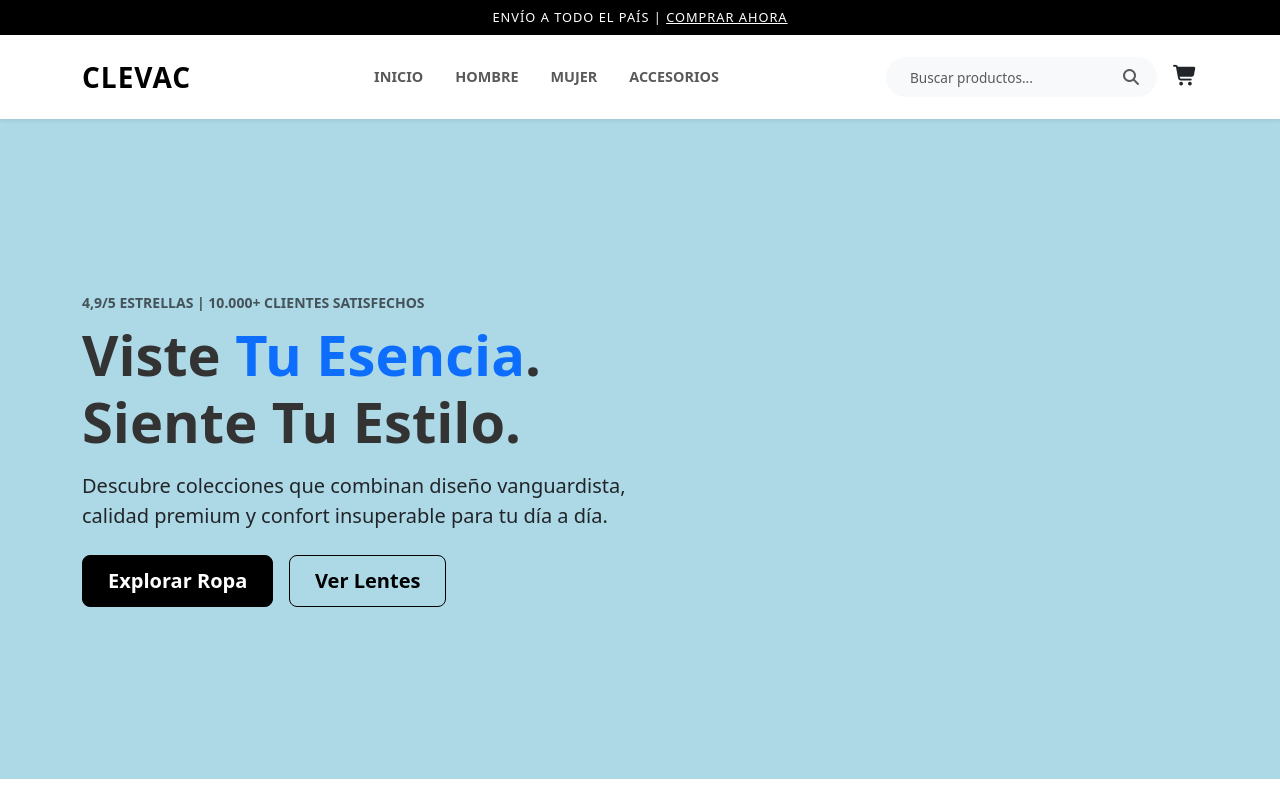
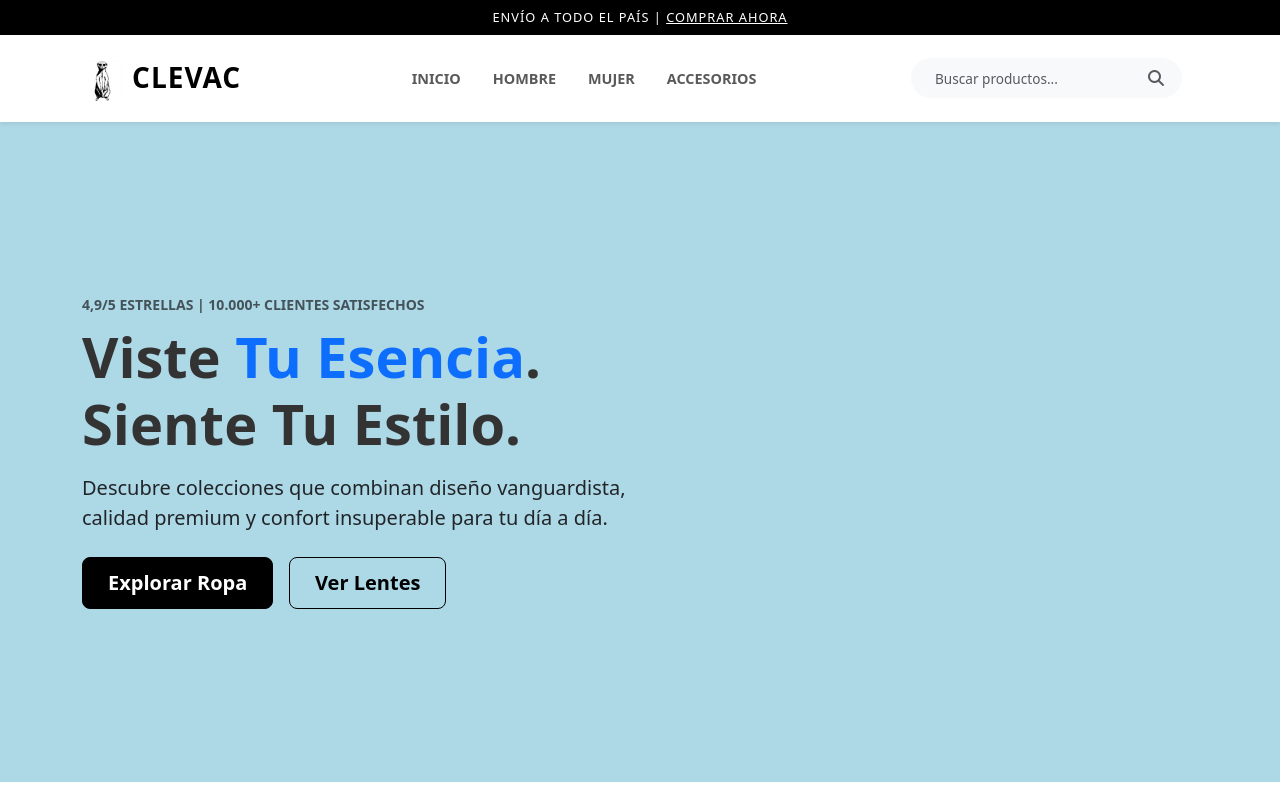
Before and after one commit to rubenyanes94/CLEVAC-STORE, a React (Vite) app: page / in a window 1280 px wide. Shown: the top 800 px of the page. Built offline with nearby package versions, Linux system fonts and the light colour scheme.

Commit message:
[Add logo image in NavBar and set favicon]

```diff
--- a/src/App.jsx
+++ b/src/App.jsx
@@ -15,6 +15,7 @@ import { SearchPage } from './components/SearchPage';
 function App() {
   const [viewedProduct, setViewedProduct] = useState(null);
 
+
   return (
     <div>
       <div className="promo-bar">
@@ -22,7 +23,7 @@ function App() {
           ENVÍO A TODO EL PAÍS | <a href="#ropa">COMPRAR AHORA</a>
         </div>
       </div>
-      <NavBar />
+      <NavBar/>
       <Routes>
         <Route path="/" element={
           <>
--- a/src/components/NavBar.jsx
+++ b/src/components/NavBar.jsx
@@ -20,8 +20,8 @@ export const NavBar = ({ cartCount = 0 }) => {
   return (
     <nav className="navbar navbar-expand-lg navbar-light bg-white sticky-top shadow-sm py-3">
       <div className="container">
-        {/* Logo de la tienda */}
         <Link className="navbar-brand fw-bold fs-3" to="/" style={{ letterSpacing: '1px' }}>
+        <img src="CLEVAC-LOGO.jpg" alt="CLEVAC Logo" style={{ height: '40px', marginRight: '10px' }} />
           CLEVAC
         </Link>
         <button
@@ -67,19 +67,8 @@ export const NavBar = ({ cartCount = 0 }) => {
             </button>
           </form>
 
-          {/* ICONO DE CARRITO */}
           <div className="d-flex align-items-center justify-content-center">
-            <button className="btn p-0 position-relative border-0 bg-transparent">
-              <i className="fa-solid fa-cart-shopping fs-5"></i>
-              {cartCount > 0 && (
-                <span
-                  className="position-absolute top-0 start-100 translate-middle badge rounded-pill bg-dark"
-                  style={{ fontSize: '0.6rem', padding: '0.35em 0.6em' }}
-                >
-                  {cartCount}
-                </span>
-              )}
-            </button>
+
           </div>
         </div>
       </div>
```
Also changed, not shown: public/CLEVAC-LOGO.jpg (added).
